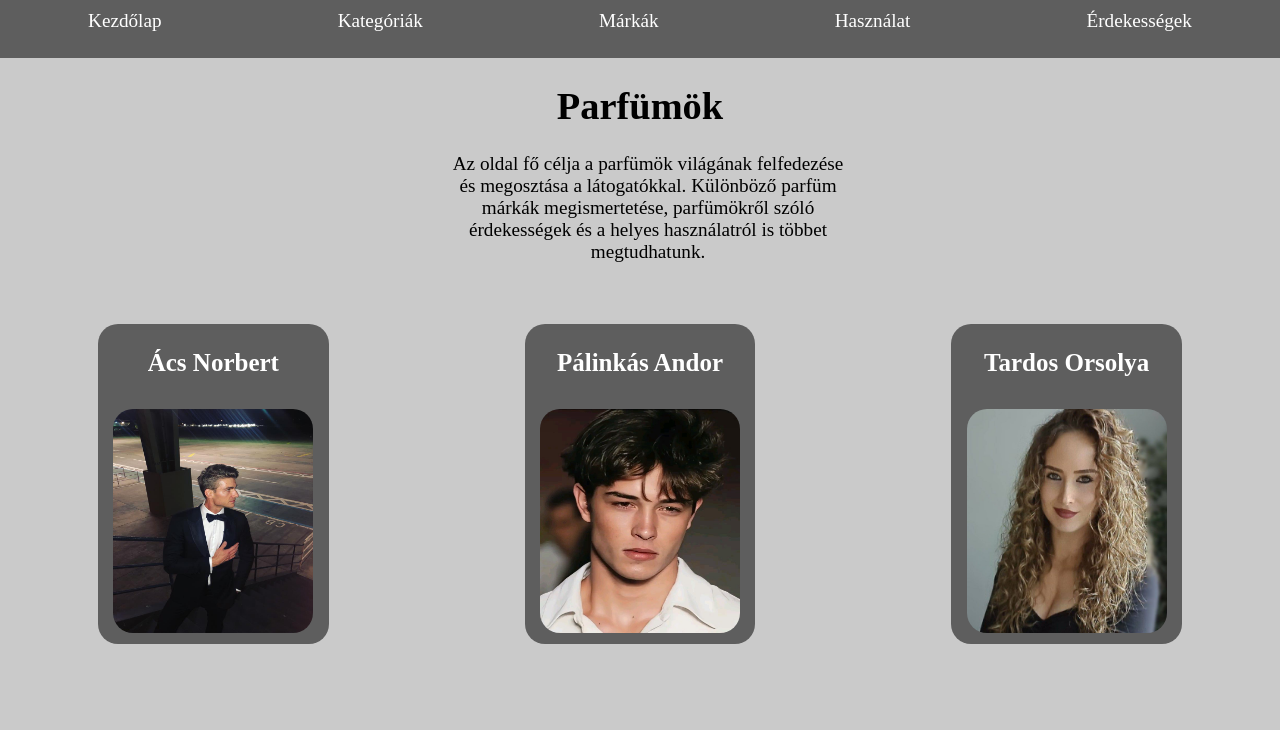
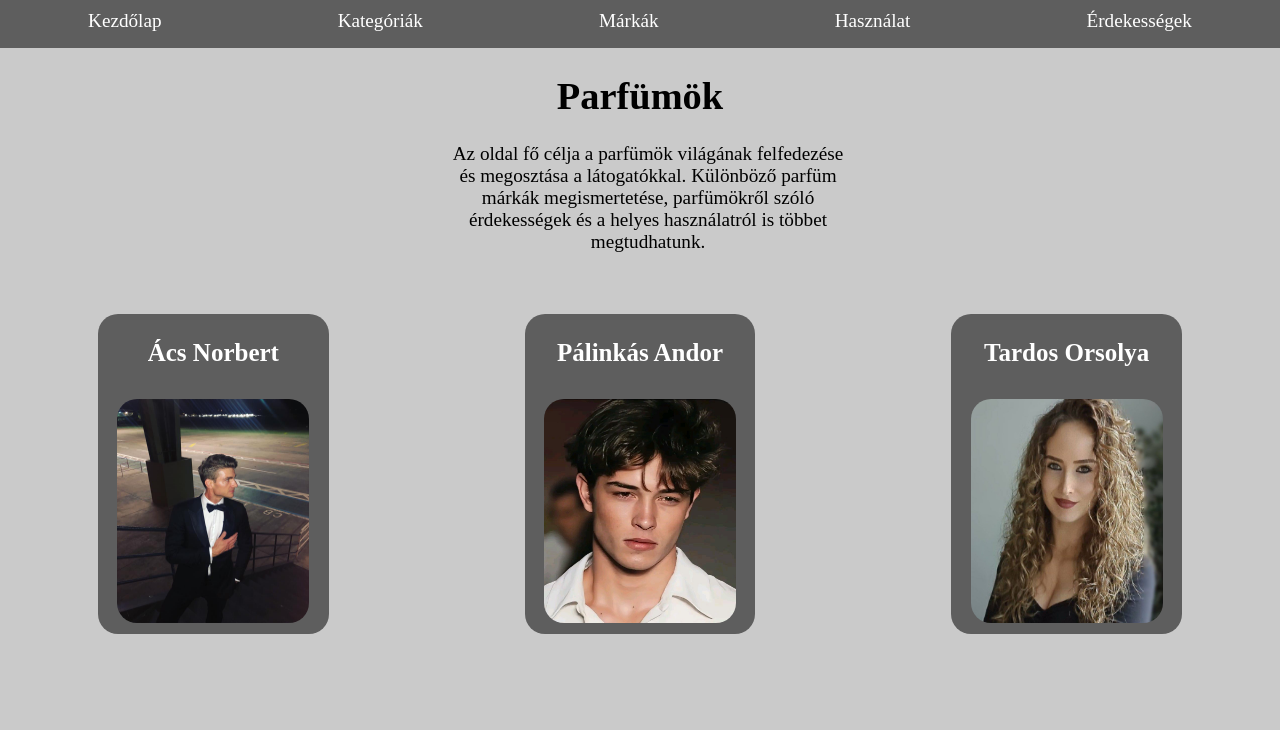
Before and after one commit to acsnorbika/Fragrance, a plain HTML site: page index.html in a window 1280 px wide. Shown: the top 730 px of the page. Drawn offline with Linux system fonts and the light colour scheme.

Commit message:
menü módosítása és kártyák

```diff
--- a/style.css
+++ b/style.css
@@ -17,16 +17,20 @@ img{
     flex-direction: row;
     display: flex;
     justify-content: space-around;
-    padding-top: 10px;
+
 
 }
 a:hover{
     color:white;
     background-color: white;
     color:black;
-    width: fit-content;
+
     height: 30px;
     border-radius: 15px;
+    width:10vw;
+
+
+
 }
 a:visited{
     color:none;
@@ -34,7 +38,8 @@ a:visited{
 a{
     color: white;
     text-decoration: none;
-    text-align: center  ;
+    text-align: center;
+    margin: 10px;
 }
 
 #content1{
@@ -80,13 +85,14 @@ a{
 }
 .kartyak{
     border-radius: 20px;
-    width:200px;
+    width:15vw;
     margin-left: 5%;
     margin-right: 5%;
 
 }
 .kartyak:hover{
-    transform: scale(1.3);
+    transform: scale(1.2);
+
 
 }
 h3{
```
